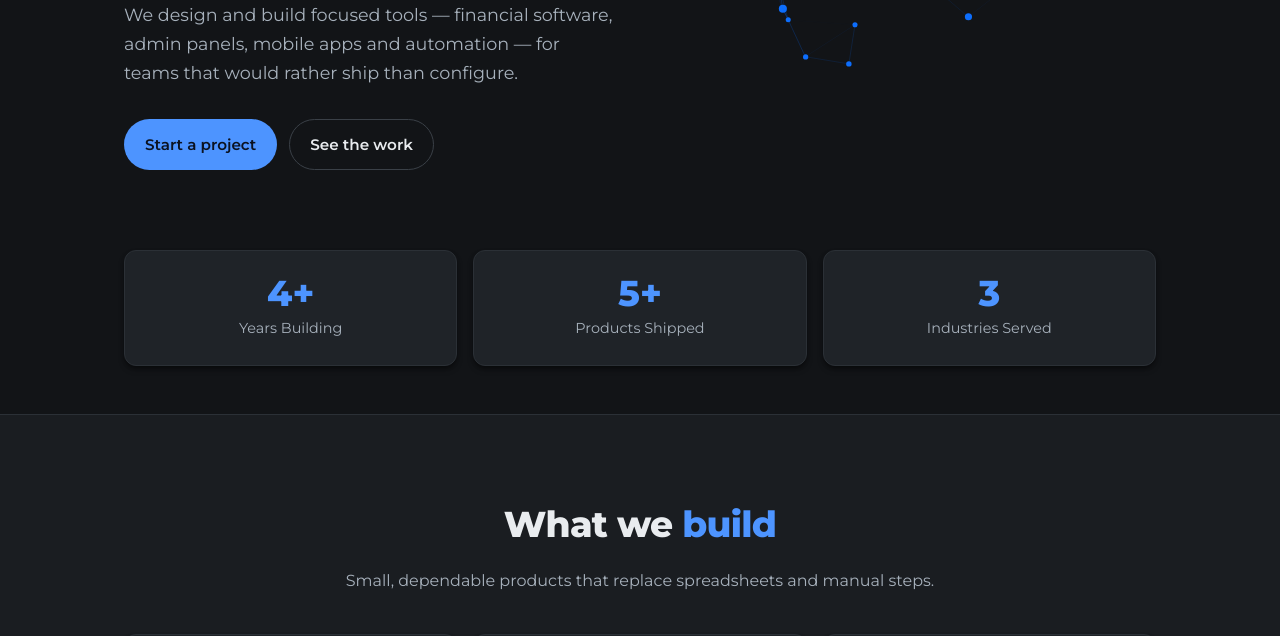
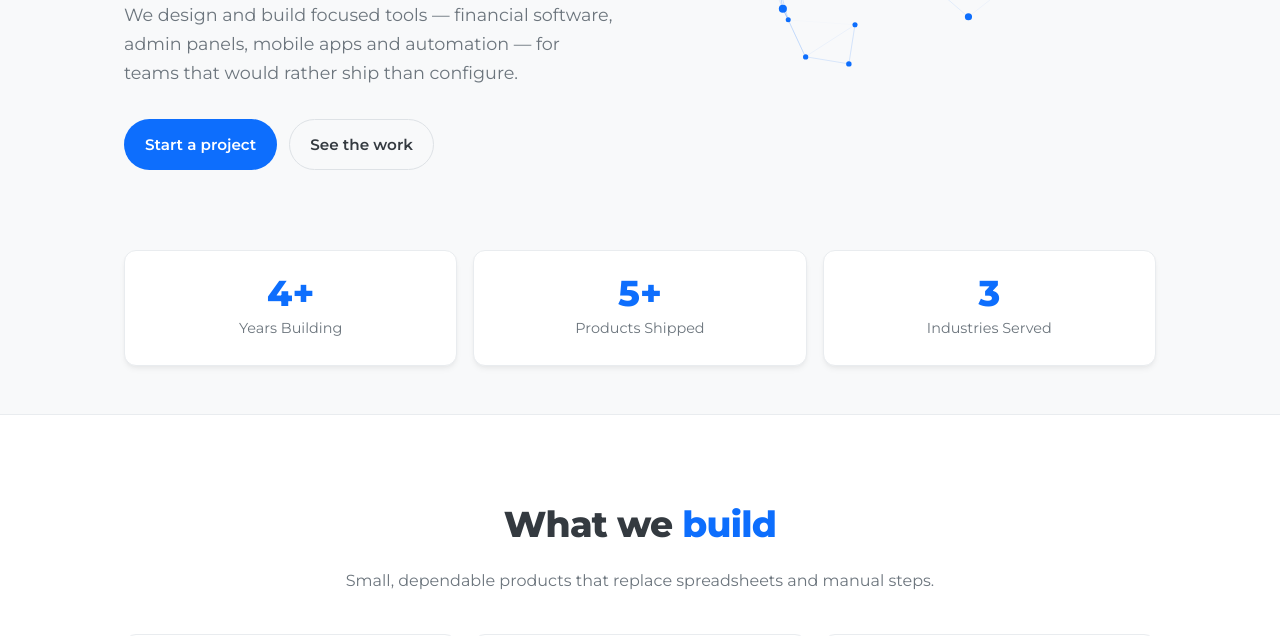
Before and after one commit to Sky-Creation/sky-creation, a website: page site/index.html in a window 1280 px wide. Shown: the part 464-1100 px from the top of the page. Drawn offline with Linux system fonts and the dark colour scheme; no server answers.

Commit message:
style: force light theme on company site to match founder page (disable prefers-color-scheme dark)

```diff
--- a/site/assets/styles.css
+++ b/site/assets/styles.css
@@ -1854,18 +1854,5 @@ p:last-child {
 /* --- dark theme (admin and the rest of the site, opt-in by the OS) --- */
 
 @media (prefers-color-scheme: dark) {
-  :root {
-    --bg: #121417;
-    --bg-alt: #1a1d21;
-    --surface: #1f2328;
-    --surface-2: #2a2f36;
-    --text: #e9ecef;
-    --muted: #a7b1bc;
-    --accent: #4d94ff;
-    --accent-ink: #0b1220;
-    --accent-2: #6ea8ff;
-    --border: #2b3036;
-    --border-strong: #3a4047;
-    --shadow: 0 4px 6px -1px rgba(0, 0, 0, 0.4), 0 2px 4px -1px rgba(0, 0, 0, 0.3);
-  }
-}
+  /* Disabled: force light theme to match founder page */
+}
```
